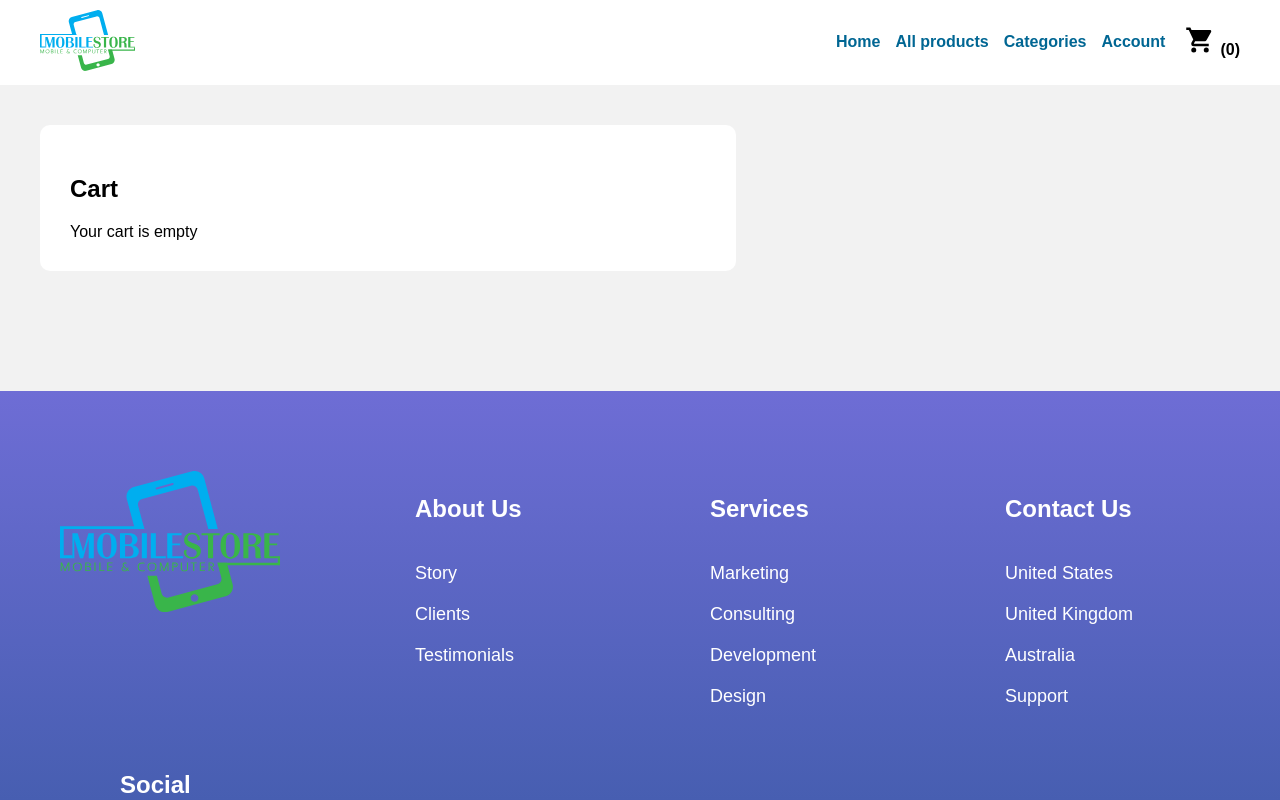
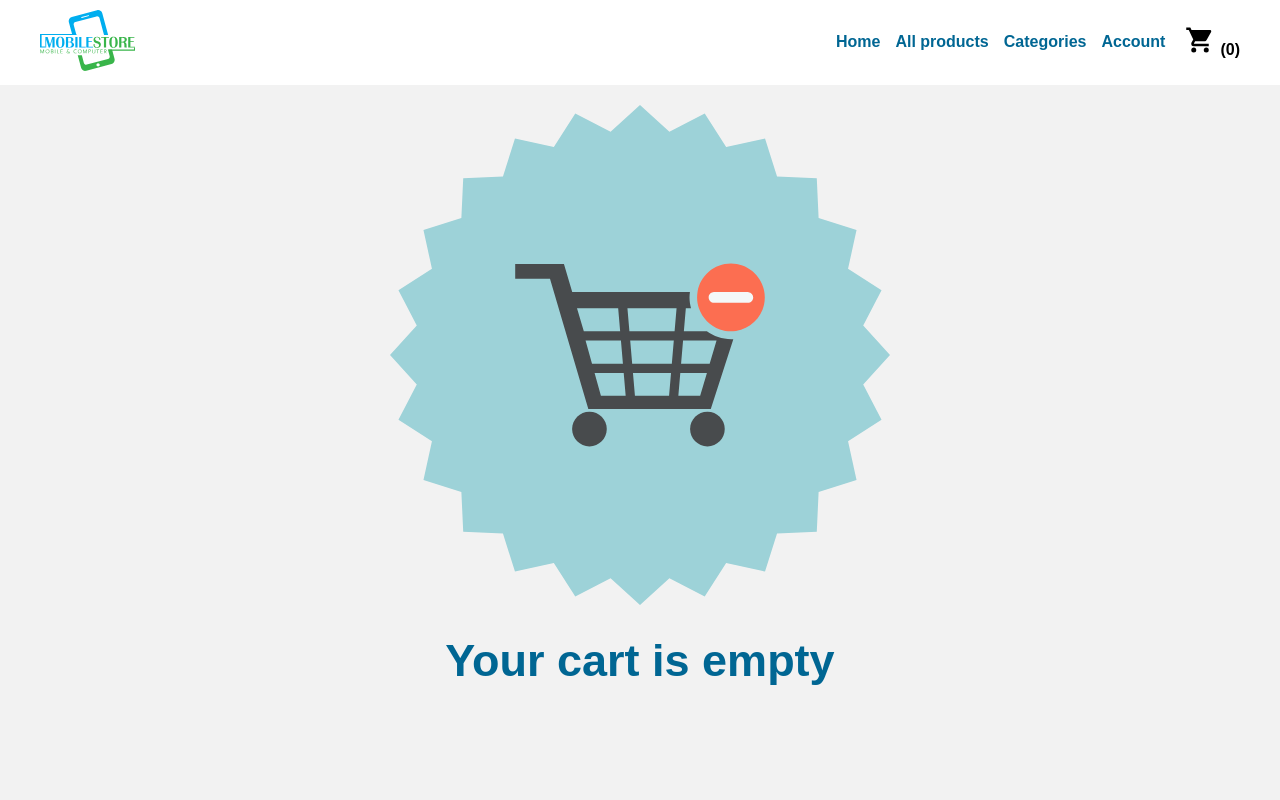
Before and after one commit to samidaree/Mobile-Shop, a Next.js app: page /cart in a window 1280 px wide. Shown: the top 800 px of the page. Built offline with nearby package versions, Linux system fonts and the light colour scheme.

Commit message:
chore : stripe update

```diff
--- a/components/Toast.js
+++ b/components/Toast.js
@@ -19,18 +19,32 @@ export default function Toast({ text }) {
     bottom: 20px;
     right: 20px;
     background-color: hsl(100, 40%, 90%);
-    color: black;
-    font-size: 21px;
-    font-weight: 600;
+
     padding: 20px 35px;
     border-radius: 5px;
     box-shadow: 0 0 10px rgba(0, 0, 0, 0.1);
     display: none;
+    border-left: 5px solid #82c785;
     justify-content: space-between;
     align-items: center;
     gap: 40px;
     animation: ${FadeIn} 500ms cubic-bezier(0.23, 0.82, 0.16, 1.46);
     z-index: 20;
+  `
+  const TextWrapper = styled.div``
+
+  const FirstLine = styled.div`
+    display: flex;
+    align-items: start;
+    gap: 10px;
+    justify-content: space-between;
+  `
+  const ToastTitle = styled.h3`
+    color: black;
+
+    font-size: 19px;
+    font-weight: 600;
+    margin: 5px 0 10px 0;
   `
   const Text = styled.p`
     margin: 0;
@@ -40,7 +54,6 @@ export default function Toast({ text }) {
     cursor: pointer;
     margin: 0px 4px;
     all: unset;
-    color: hsl(350, 90%, 60%);
     cursor: pointer;
   `
 
@@ -50,11 +63,24 @@ export default function Toast({ text }) {
   }
   return (
     <Wrapper id="toast">
-      <TablerCheck style={{ color: 'hsl(120, 90%, 50%)' }} />
-      <Text>{text}</Text>
-      <Close onClick={() => closeToast()}>
-        <CloseIcon />
-      </Close>
+      <FirstLine>
+        <TablerCheck
+          style={{
+            color: 'white',
+            backgroundColor: '#82C785',
+            borderRadius: '10px',
+          }}
+        />
+        <div>
+          <ToastTitle>Success</ToastTitle>
+          <div>
+            <Text>{text}</Text>
+          </div>
+        </div>
+        <Close onClick={() => closeToast()}>
+          <CloseIcon />
+        </Close>
+      </FirstLine>
     </Wrapper>
   )
 }
--- a/components/icons/Close.js
+++ b/components/icons/Close.js
@@ -1,17 +1,22 @@
 import React from 'react'
 
-export default function MdiCloseBox(props) {
+export default function CharmCross(props) {
   return (
     <svg
       xmlns="http://www.w3.org/2000/svg"
-      width="1em"
-      height="1em"
-      viewBox="0 0 24 24"
+      width="1.4em"
+      height="1.4em"
+      viewBox="0 0 16 16"
+      fill={'#82C785'}
+      color="#82C785"
       {...props}
     >
       <path
-        fill="currentColor"
-        d="M19 3H5a2 2 0 0 0-2 2v14a2 2 0 0 0 2 2h14a2 2 0 0 0 2-2V5a2 2 0 0 0-2-2m-3.4 14L12 13.4L8.4 17L7 15.6l3.6-3.6L7 8.4L8.4 7l3.6 3.6L15.6 7L17 8.4L13.4 12l3.6 3.6z"
+        stroke="currentColor"
+        strokeLinecap="round"
+        strokeLinejoin="round"
+        strokeWidth={1.5}
+        d="m11.25 4.75l-6.5 6.5m0-6.5l6.5 6.5"
       ></path>
     </svg>
   )
--- /dev/null
+++ b/components/icons/EmptyCart.js
@@ -0,0 +1,62 @@
+import * as React from 'react'
+const SVGComponent = (props) => (
+  <svg
+    style={{
+      enableBackground: 'new 0 0 500 500',
+    }}
+    viewBox="0 0 500 500"
+    xmlSpace="preserve"
+    xmlns="http://www.w3.org/2000/svg"
+    xmlnsXlink="http://www.w3.org/1999/xlink"
+    {...props}
+  >
+    <g id="empty-delete-remove-shopping-cart">
+      <g>
+        <polygon
+          points="500,250 473.216,279.409 491.536,314.718 458.049,336.172 466.532,375.03 428.619,387.055     426.778,426.778 387.044,428.619 375.02,466.543 336.161,458.049 314.707,491.547 279.409,473.226 250,500 220.581,473.226     185.282,491.547 163.818,458.049 124.959,466.543 112.945,428.619 73.222,426.778 71.371,387.044 33.458,375.021 41.941,336.172     8.453,314.718 26.774,279.409 0,250 26.774,220.591 8.453,185.282 41.941,163.829 33.458,124.97 71.371,112.956 73.222,73.222     112.956,71.381 124.97,33.468 163.829,41.952 185.282,8.463 220.581,26.784 250,0 279.409,26.784 314.718,8.463 336.172,41.962     375.03,33.468 387.044,71.381 426.778,73.232 428.619,112.966 466.532,124.98 458.049,163.839 491.536,185.282 473.216,220.591       "
+          style={{
+            fill: '#9DD2D8',
+          }}
+        />
+        <g id="_x32_0">
+          <g>
+            <g>
+              <path
+                d="M340.942,158.595c-16.876,0-30.823,12.344-33.396,28.493c-0.274,1.75-0.458,3.53-0.458,5.361       c0,3.799,0.651,7.441,1.811,10.854c3.348,9.878,11.129,17.7,20.986,21.113c3.469,1.206,7.172,1.887,11.058,1.887       c1.719,0,3.397-0.173,5.046-0.417c16.296-2.446,28.809-16.48,28.809-33.437C374.797,173.742,359.64,158.595,340.942,158.595z"
+                style={{
+                  fill: '#FC6E51',
+                }}
+              />
+              <path
+                d="M357.839,197.825h-2.787h-8.738h-10.752h-11.516c-2.96,0-5.382-2.416-5.382-5.376       c0-2.93,2.35-5.29,5.25-5.361c0.051,0,0.081-0.025,0.132-0.025h11.516h10.752h11.525c0.041,0,0.081,0.025,0.122,0.025       c0.184,0.005,0.346,0.081,0.519,0.102c2.665,0.336,4.721,2.513,4.721,5.26C363.2,195.409,360.819,197.825,357.839,197.825z"
+                style={{
+                  fill: '#F4F8F8',
+                }}
+              />
+            </g>
+          </g>
+          <path
+            d="M300.09,324.081c0,9.573,7.762,17.329,17.334,17.329c9.572,0,17.334-7.756,17.334-17.329     c0-9.577-7.762-17.344-17.334-17.344C307.852,306.737,300.09,314.504,300.09,324.081z"
+            style={{
+              fill: '#484B4D',
+            }}
+          />
+          <path
+            d="M216.776,324.081c0-9.577-7.751-17.344-17.324-17.344c-9.582,0-17.334,7.767-17.334,17.344     c0,9.573,7.751,17.329,17.334,17.329C209.025,341.41,216.776,333.654,216.776,324.081z"
+            style={{
+              fill: '#484B4D',
+            }}
+          />
+          <path
+            d="M341.207,234.278c-9.095,0-17.486-2.96-24.333-7.914h-23.021l1.984-23.062h5.137     c-0.905-3.418-1.444-6.998-1.444-10.701c0-1.872,0.173-3.703,0.406-5.514H182.21l-8.27-27.969h-0.132h-18.178h-30.426v14.755     h34.79l13.081,44.261l25.249,85.815H320.78l22.532-69.779C342.61,234.207,341.919,234.278,341.207,234.278z M187.001,203.303     h41.168l1.973,23.062h-36.326L187.001,203.303z M195.557,235.591h35.38l1.984,23.203h-30.904L195.557,235.591z M210.907,290.807     l-6.328-22.786h29.134l1.953,22.786H210.907z M279.083,290.807h-34.159l-1.953-22.786h38.056L279.083,290.807z M281.819,258.794     h-39.642l-1.983-23.203h43.61L281.819,258.794z M284.597,226.364H239.41l-1.973-23.062h49.133L284.597,226.364z M310.16,290.807     h-21.82l1.953-22.786h26.632L310.16,290.807z M319.661,258.794h-28.585l1.994-23.203h33.488L319.661,258.794z"
+            style={{
+              fill: '#484B4D',
+            }}
+          />
+        </g>
+      </g>
+    </g>
+    <g id="Layer_1" />
+  </svg>
+)
+export default SVGComponent
--- a/pages/_app.js
+++ b/pages/_app.js
@@ -27,7 +27,7 @@ export default function App({ Component, pageProps }) {
       <GlobalStyles />
 
       <CartContextProvider>
-        <Toast text={'Product added '}></Toast>
+        <Toast text={'The product has been added.'}></Toast>
         <Header />
         <Component {...pageProps} />
 
--- a/pages/cart.js
+++ b/pages/cart.js
@@ -1,4 +1,5 @@
 import styled from 'styled-components'
+import EmptyCart from '@/components/icons/EmptyCart'
 import Center from '@/components/Center'
 import Button from '@/components/Button'
 import { useContext, useEffect, useState } from 'react'
@@ -8,6 +9,7 @@ import Table from '@/components/Table'
 import Input from '@/components/Input'
 import { primary, third } from '@/lib/colors'
 import ThankYou from '@/components/icons/ThankYou'
+import Title from '@/components/Title'
 
 const ColumnsWrapper = styled.div`
   display: grid;
@@ -18,6 +20,16 @@ const ColumnsWrapper = styled.div`
   gap: 40px;
   margin-top: 40px;
   margin-bottom: 120px;
+`
+
+const IconWrapper = styled.div`
+  display: flex;
+  flex-direction: column;
+  font-size: 30px;
+  justify-content: center;
+  align-items: center;
+  margin: 20px auto;
+  max-width: 500px;
 `
 
 const Box = styled.div`
@@ -85,7 +97,10 @@ const CityHolder = styled.div`
 export default function CartPage() {
   const { cartProducts, addProduct, removeProduct, clearCart } =
     useContext(CartContext)
+  console.log(cartProducts)
+
   const [products, setProducts] = useState([])
+  console.log('🚀 ~ CartPage ~ products:', products)
   const [name, setName] = useState('')
   const [email, setEmail] = useState('')
   const [city, setCity] = useState('')
@@ -93,15 +108,17 @@ export default function CartPage() {
   const [streetAddress, setStreetAddress] = useState('')
   const [country, setCountry] = useState('')
   const [isSuccess, setIsSuccess] = useState(false)
+  const [isLoading, setIsLoading] = useState(true)
+  console.log('🚀 ~ CartPage ~ isLoading:', isLoading)
   useEffect(() => {
     if (cartProducts.length > 0) {
-      axios.post('/api/cart', { ids: cartProducts }).then((response) => {
-        setProducts(response.data)
-      })
+      fetchProducts()
     } else {
       setProducts([])
+      setIsLoading(false)
     }
   }, [cartProducts])
+
   useEffect(() => {
     if (typeof window === 'undefined') {
       return
@@ -111,6 +128,13 @@ export default function CartPage() {
       clearCart()
     }
   }, [])
+  async function fetchProducts() {
+    await axios.post('/api/cart', { ids: cartProducts }).then((response) => {
+      setProducts(response.data)
+    })
+
+    setIsLoading(false)
+  }
   function moreOfThisProduct(id) {
     addProduct(id)
   }
@@ -137,6 +161,9 @@ export default function CartPage() {
     total += price
   }
 
+  if (isLoading) {
+    return <div style={{ minHeight: '100vh' }} />
+  }
   if (isSuccess) {
     return (
       <>
@@ -169,11 +196,22 @@ export default function CartPage() {
   return (
     <>
       <Center>
+        {cartProducts.length == 0 && products?.length === 0 && (
+          <IconWrapper>
+            <EmptyCart
+              style={{
+                margin: 'auto',
+                display: 'flex',
+                justifyContent: 'center',
+                textAlign: 'center',
+              }}
+            />
+            <Title>Your cart is empty</Title>
+          </IconWrapper>
+        )}
         <ColumnsWrapper>
-          <Box>
-            <h2>Cart</h2>
-            {!cartProducts?.length && <div>Your cart is empty</div>}
-            {products?.length > 0 && (
+          {products?.length > 0 && (
+            <Box>
               <Table>
                 <thead>
                   <tr>
@@ -233,8 +271,8 @@ export default function CartPage() {
                   </tr>
                 </tbody>
               </Table>
-            )}
-          </Box>
+            </Box>
+          )}
           {!!cartProducts?.length && (
             <Box>
               <h2>Order information</h2>
```
Also changed, not shown: components/CartContext.js (+28 -18 lines), components/ProductBox.js (+12 -4 lines), pages/product/[id].js (+14 -2 lines).
